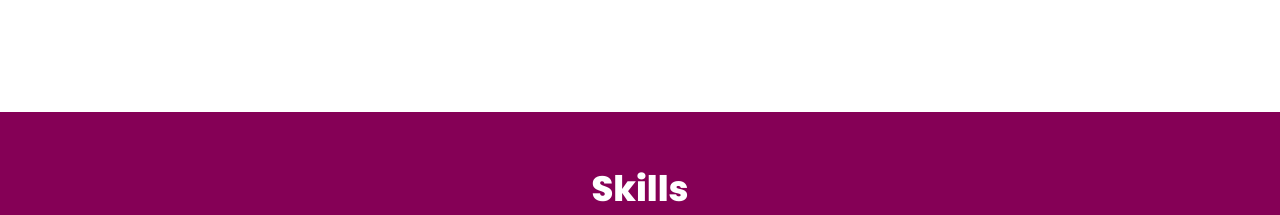
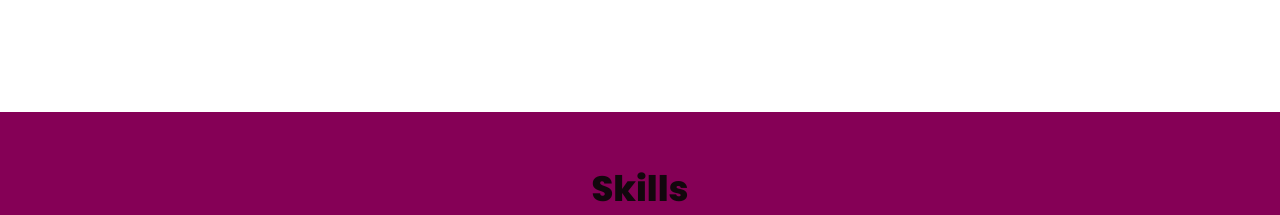
Before and after one commit to ahmads1990/PortfolioWebsite, a plain HTML site: page index.html in a window 1280 px wide. Shown: the part 585-800 px from the top of the page. Drawn offline with nearby package versions, Linux system fonts and the light colour scheme.

Commit message:
Update project section header css file

```diff
--- a/styles.css
+++ b/styles.css
@@ -256,7 +256,7 @@ nav a:hover {
 .title {
     display: flex;
     justify-content: center;
-    color: var(--text-secondary-color);
+    color: var(--text-primary-color);
     font-size: 2.2em;
     font-weight: 800;
     margin-bottom: 50px;
```
